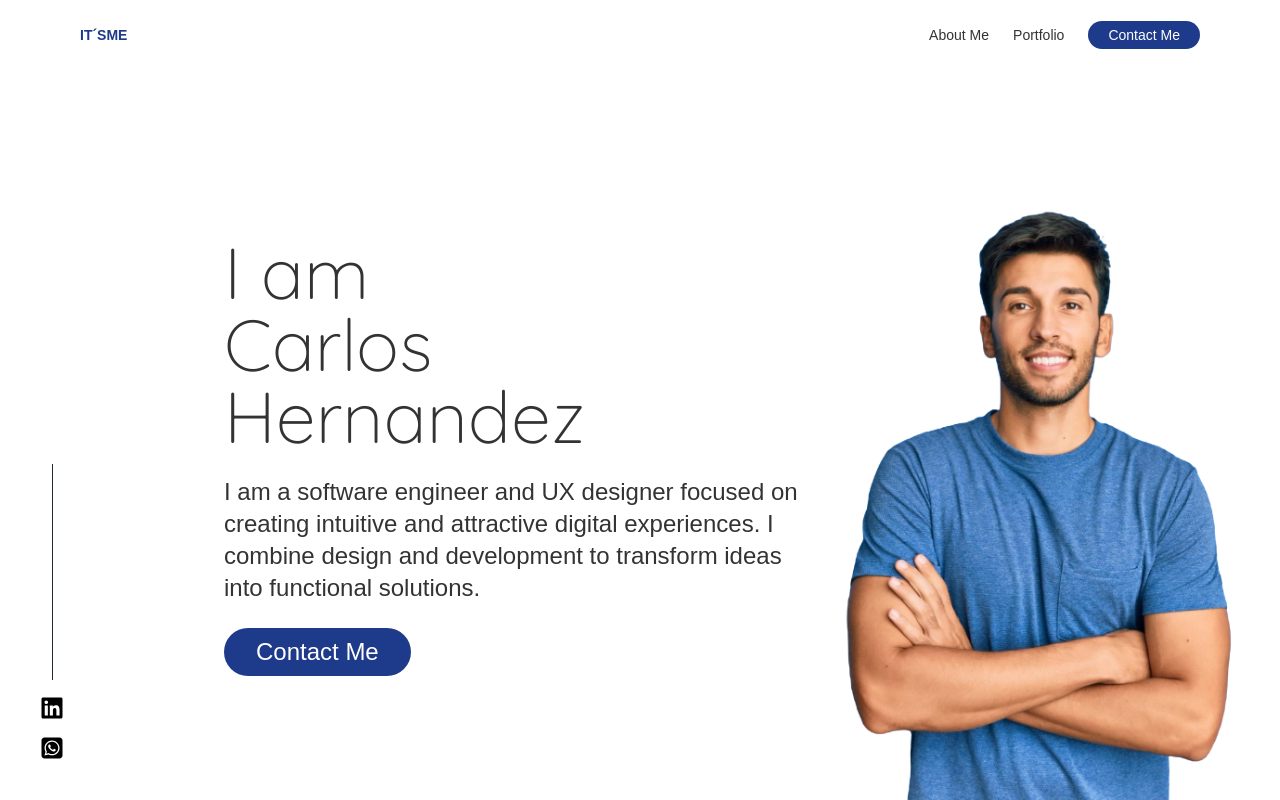
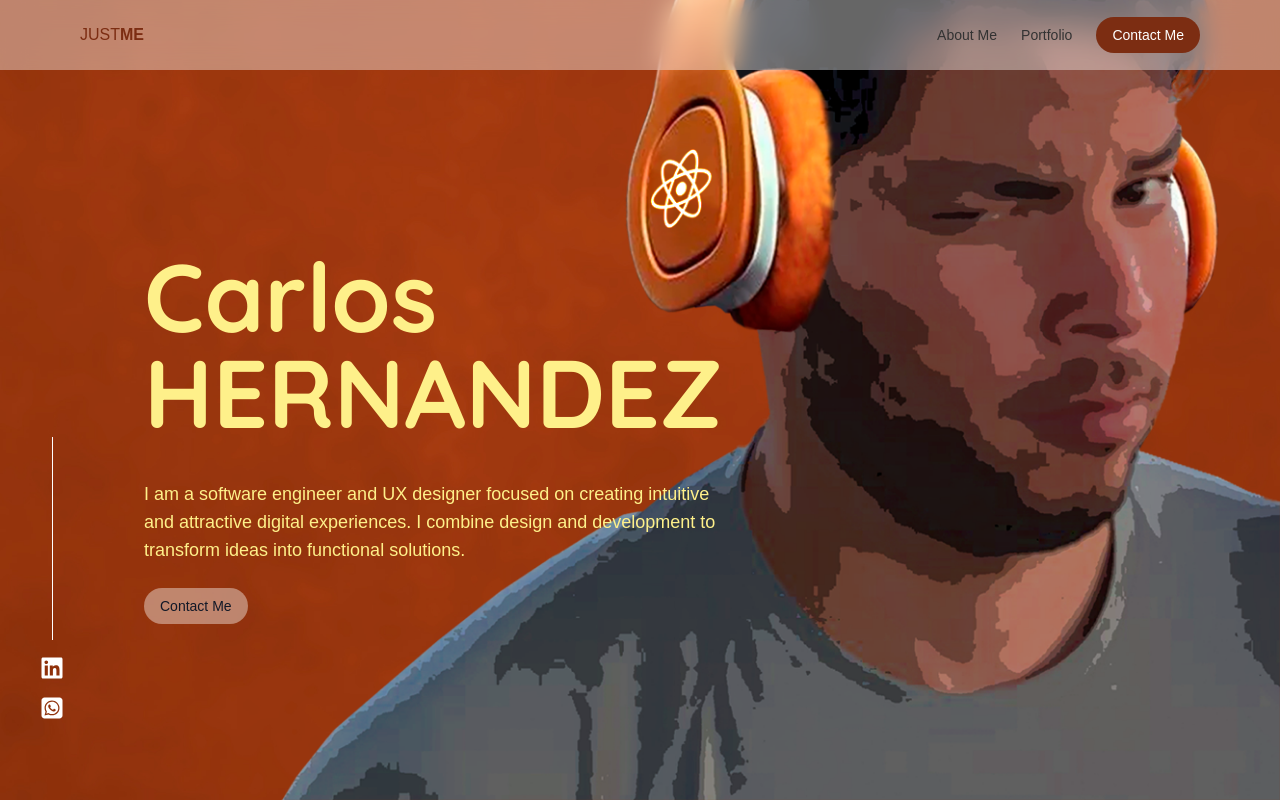
Before and after one commit to carlosjhr13/portfolio, a React (Vite) app: page / in a window 1280 px wide. Built offline with nearby package versions, Linux system fonts and the light colour scheme.

Commit message:
home changed

```diff
--- a/src/components/Home.jsx
+++ b/src/components/Home.jsx
@@ -3,51 +3,61 @@ import { useNavigate } from "react-router";
 export const Home = () => {
   const navigate = useNavigate();
 
-  const onContact = () => {
-    navigate("/contact");
-  };
+  return (
+    <div className="relative h-screen overflow-hidden">
+      {/* Background Image */}
+      <div
+        className="absolute inset-0 w-full h-full -z-10"
+        style={{
+          backgroundImage: `url('./assets/background-orange.jpg')`,
+          backgroundSize: "cover",
+          backgroundPosition: "center",
+          backgroundRepeat: "no-repeat",
+        }}
+      />
 
-  return (
-    <div>
-      <div className="flex w-full h-full sm:h-screen px-10 gap-40 sm:justify-between pt-20 md:pt-28 sm:pt-0">
-        {/* < className="flex w-full h-screen px-10 gap-40 bg-[url('./assets/icons/background.jpeg')]"> */}
+      {/* Content */}
+      <div className="relative flex w-full h-full px-10 gap-20 sm:justify-between pt-20 pb-10 md:pt-28 sm:pt-0">
         <div className="sm:flex flex-col sm:justify-end sm:items-center gap-4 mb-10 hidden">
-          <span className="w-[1px] h-1/3 bg-gray-800"></span>
+          <span className="w-[1px] h-1/3 bg-white"></span>
           <a href="https://www.linkedin.com/in/carlosjhr12/">
             <img
-              className="w-4 h-4 min-w-4 xl:w-6 xl:h-6"
+              className="w-4 h-4 min-w-4 xl:w-6 xl:h-6 brightness-0 invert"
               src={`./assets/icons/linkeding.svg`}
               alt="linkeding"
             />
           </a>
           <a href="https://wa.link/2ha34r">
             <img
-              className="w-4 h-4 min-w-4 xl:w-6 xl:h-6"
+              className="w-4 h-4 min-w-4 xl:w-6 xl:h-6 brightness-0 invert"
               src={`./assets/icons/whatsapp.svg`}
               alt="whatsapp"
             />
           </a>
         </div>
-        <section className="flex flex-1 h-full gap-10 justify-center flex-col sm:flex-row">
-          <div className="info flex flex-col justify-center gap-10 md:gap-6">
-            <h2 className="name text-5xl font-light font-quicksand md:text-3xl xl:text-7xl">
-              I am <br /> Carlos Hernandez
-            </h2>
-            <div className="description max-w-[600px] xl:text-2xl md:text-sm xl:max-w-4xl">
-              I am a software engineer and UX designer focused on creating
-              intuitive and attractive digital experiences. I combine design and
-              development to transform ideas into functional solutions.
+        <section className="flex flex-1 h-full gap-10 md:justify-center flex-col">
+          <div className="info flex flex-col justify-between md:justify-center gap-10 md:gap-6 h-full">
+            <div className="flex flex-col gap-10">
+              <h2 className="name text-yellow-200 text-5xl font-bold font-quicksand md:text-3xl xl:text-8xl">
+                Carlos <br />
+                HERNANDEZ
+              </h2>
+              <div className="description text-yellow-200 max-w-[600px] xl:text-lg md:text-sm xl:max-w-xl">
+                I am a software engineer and UX designer focused on creating
+                intuitive and attractive digital experiences. I combine design
+                and development to transform ideas into functional solutions.
+              </div>
             </div>
             <button
-              className="px-5 py-2 rounded-full bg-blue-900 text-white sm:w-fit text-sm xl:text-2xl xl:px-8 xl:py-2"
-              onClick={onContact}
+              className="px-4 py-2 rounded-full bg-white/40 hover:bg-white/50 text-gray-900 sm:w-fit text-sm xl:text-md"
+              onClick={() => navigate("/contact")}
             >
               Contact Me
             </button>
           </div>
           <img
-            className="h-[90%] self-end object-cover"
-            src={`./assets/imagenPerfil.png`}
+            className="md:h-[130%] h-[60%] absolute bottom-0 right-0 self-end object-cover -z-10"
+            src={`./assets/background-face.png`}
             alt="Carlos Hernandez"
           />
         </section>
--- a/src/components/PortfolioCard.jsx
+++ b/src/components/PortfolioCard.jsx
@@ -27,9 +27,9 @@ export const PortfolioCard = ({ id, category, title, year }) => {
                 <span className="text-xs text-gray-500">year</span> {year}
               </p>
               <Link to={`/detail/${id}`}>
-                <p className="px-4 py-1 rounded-full bg-orange-500 text-white w-fit text-xs font-semibold">
+                <button className="px-4 py-1 rounded-full bg-orange-600 hover:bg-orange-500 text-white w-fit text-xs font-semibold">
                   more
-                </p>
+                </button>
               </Link>
             </div>
           </div>
--- a/src/data/portfolio.js
+++ b/src/data/portfolio.js
@@ -450,5 +450,6 @@ export const portfolios = [
     title: "Barber Shop Identity",
     description: "",
     year: 2023,
+    url: "https://www.instagram.com/santanaa_studioo/",
   },
 ];
--- a/src/styles.css
+++ b/src/styles.css
@@ -40,3 +40,7 @@ body {
 .cardContent {
   width: -webkit-fill-available;
 }
+
+.active {
+  font-weight: bold;
+}
--- a/src/ui/Navbar.jsx
+++ b/src/ui/Navbar.jsx
@@ -11,8 +11,8 @@ export const Navbar = () => {
       setIsScrolled(window.scrollY > 0);
     };
 
-    window.addEventListener('scroll', handleScroll);
-    return () => window.removeEventListener('scroll', handleScroll);
+    window.addEventListener("scroll", handleScroll);
+    return () => window.removeEventListener("scroll", handleScroll);
   }, []);
 
   const onContact = () => {
@@ -24,18 +24,24 @@ export const Navbar = () => {
   };
 
   return (
-    <nav className={`flex justify-center bg-white/40 backdrop-blur-md h-[70px] md:h-[50px] px-6 fixed right-0 top-0 left-0 z-10 xl:h-[70px] xl:px-20 ${isScrolled ? 'shadow-md' : ''}`}>
+    <nav
+      className={`flex justify-center bg-white/40 backdrop-blur-md h-[70px] md:h-[50px] px-6 fixed right-0 top-0 left-0 z-10 xl:h-[70px] xl:px-20 ${
+        isScrolled ? "shadow-md" : ""
+      }`}
+    >
       <div className="flex w-full items-center justify-between">
         <Link
           className={({ isActive }) => `${isActive ? "active" : ""}`}
           to="/"
         >
-          <p className="font-bold text-sm text-blue-900 xl:text-md">IT´SME</p>
+          <p className="font-light text-MD text-orange-900 xl:text-md">
+            JUST<span className="font-bold">ME</span>
+          </p>
         </Link>
 
         <button className="sm:hidden" onClick={onShowMenu}>
           <img
-            className="w-4 h-4 min-w-4 xl:w-6 xl:h-6"
+            className="w-6 h-6 min-w-4 xl:w-6 xl:h-6 brightness-0 invert"
             src={`./assets/icons/menu.svg`}
             alt="arrow-left"
           />
@@ -57,7 +63,7 @@ export const Navbar = () => {
           </NavLink>
 
           <button
-            className="px-5 py-1 rounded-full bg-blue-900 text-white"
+            className="px-4 py-2 rounded-full bg-orange-900 hover:bg-orange-800 text-white sm:w-fit text-sm xl:text-md"
             onClick={onContact}
           >
             Contact Me
@@ -83,7 +89,7 @@ export const Navbar = () => {
             </NavLink>
 
             <button
-              className="px-5 py-1 rounded-full bg-blue-900 text-white"
+              className="px-4 py-2 rounded-full bg-orange-900 hover:bg-orange-800 text-white sm:w-fit text-sm xl:text-md"
               onClick={() => {
                 setMenuOpen(false);
                 onContact();
```
Also changed, not shown: public/assets/background-face.png (added), public/assets/background-orange.jpg (added).
